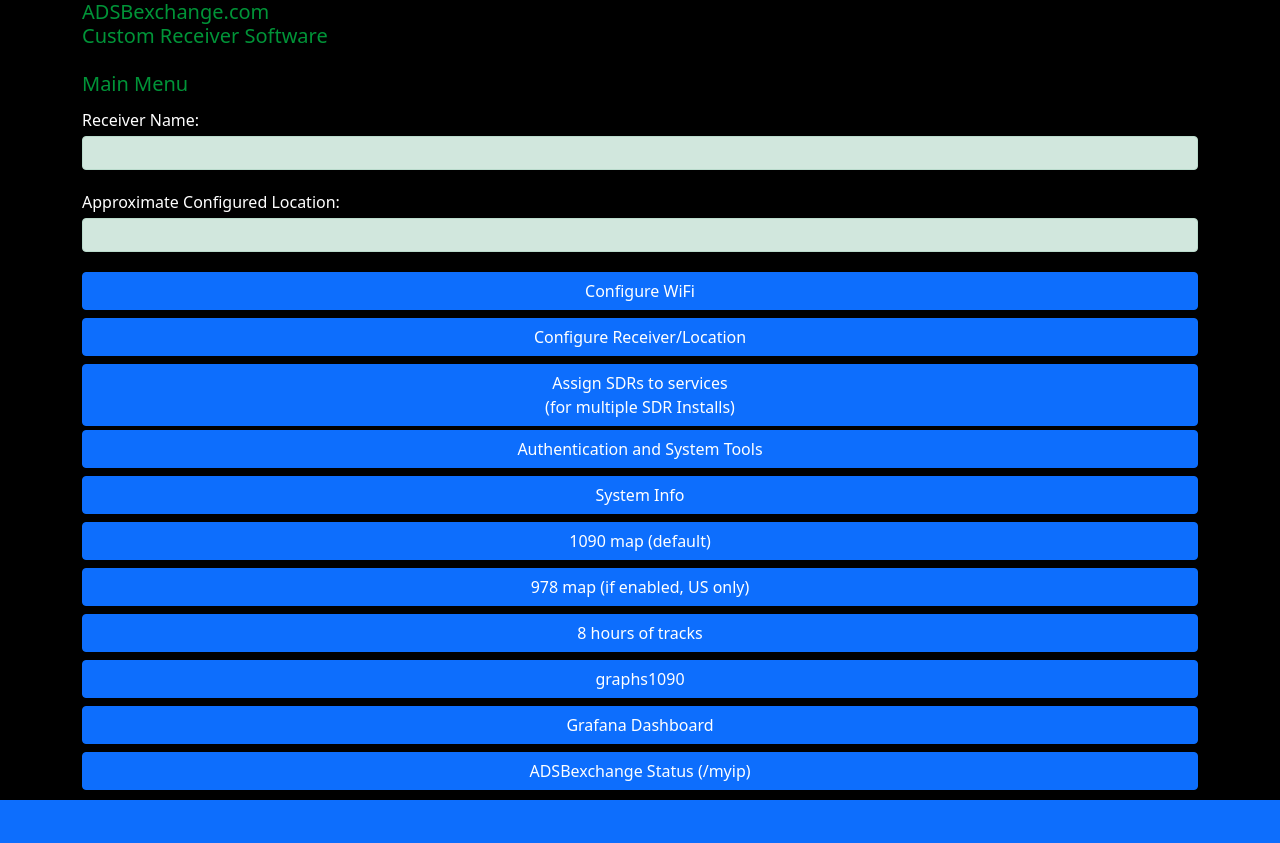
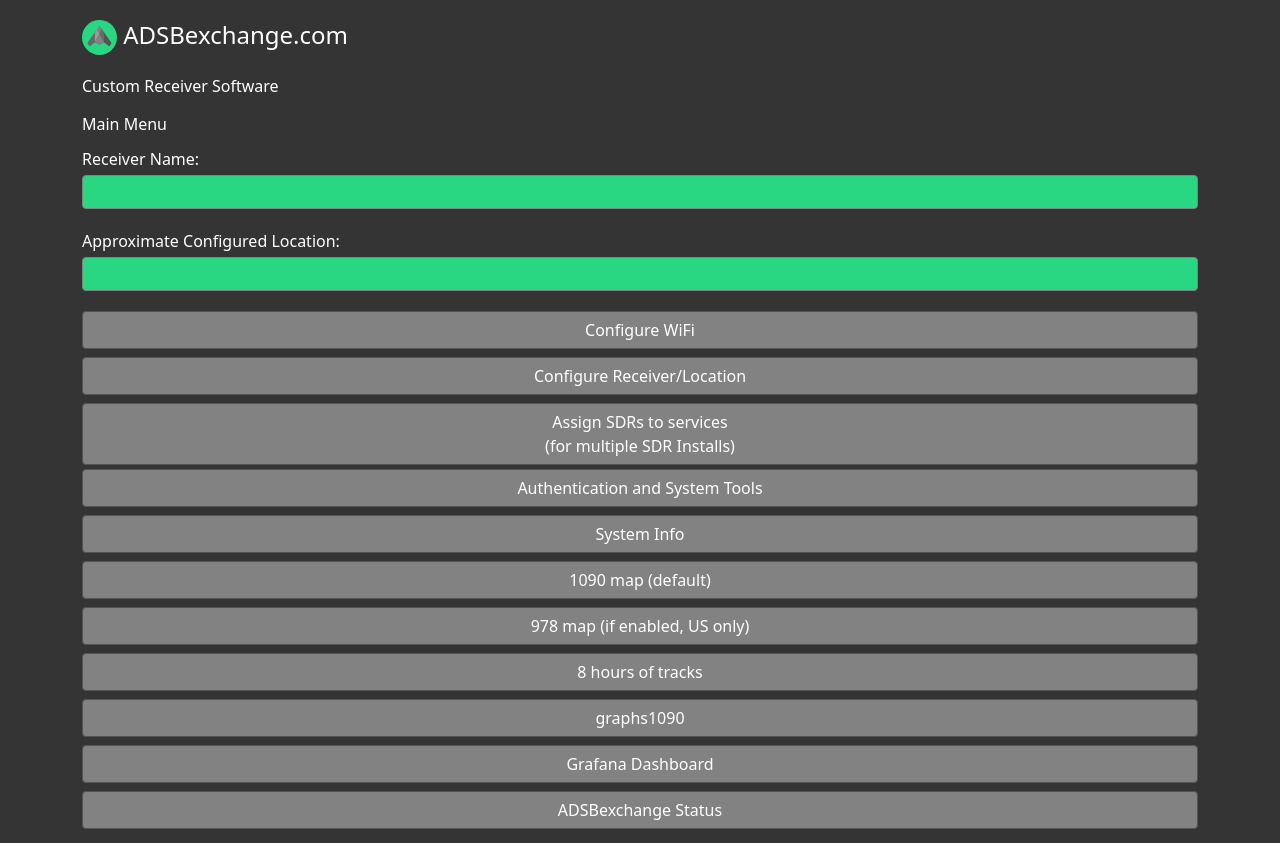
Before and after one commit to dstreufert/adsbx-webconfig, a PHP site: page / in a window 1280 px wide. Before the commit the page ends 800 px from the top, so only its background shows below. Run offline with PHP 8.4, Linux system fonts and the light colour scheme; some libraries are stand-ins or nearby versions.

Commit message:
Update index.php

```diff
--- a/html/index.php
+++ b/html/index.php
@@ -8,19 +8,40 @@
     margin-bottom: 5px !important;
 }
 body {
-  background-color: #000;
+  background-color: #343434;
   color: #FFF;
 }
 .adsbx-green {
- color: #009438;
+ color: #FFF;
+}
+.container-margin {
+        padding: 10px 20px !important;
+}
+
+.logo-margin {
+        padding: 10px 0px !important;
+}
+
+.btn-primary {
+    color: #fff;
+    border-color: #545454;
+    background-color: #828282;
+}
+
+.alert-success {
+    color: #686868;
+    font-weight: 900;
+    background-color: #29d682;
+    border-color: #828282;
 }
 </style>
 
 </head>
-<body>
+<body class="container-margin">
 <div class="container-sm">
 <div class="d-grid gap-1 col-0 mx-auto">
-        <h5 class="adsbx-green">ADSBexchange.com<br />Custom Receiver Software<br /><br />Main Menu</h5>
+        <h4 class="adsbx-green logo-margin"><img src="img/adsbx-svg.svg" width="35px"/>  ADSBexchange.com</h4>
+        <h6>Custom Receiver Software<br /><br />Main Menu</h6>
         <?php
         $receivername=file_get_contents("/tmp/webconfig/name");
         $location = file_get_contents("/tmp/webconfig/location");
@@ -38,7 +59,7 @@ body {
         <a class="btn btn-primary" href="/tar1090/?pTracks"/>8 hours of tracks<a/>
         <a class="btn btn-primary" href="/graphs1090"/>graphs1090<a/>
         <a class="btn btn-primary" href="/" onclick="javascript:event.target.port=3000"/>Grafana Dashboard<a/>
-        <a class="btn btn-primary" href="https://www.adsbexchange.com/myip/"/>ADSBexchange Status (/myip)<a/>
+        <a class="btn btn-primary" href="https://www.adsbexchange.com/myip/"/>ADSBexchange Status<a/>
 </div>
 </div>
 </body>
```
